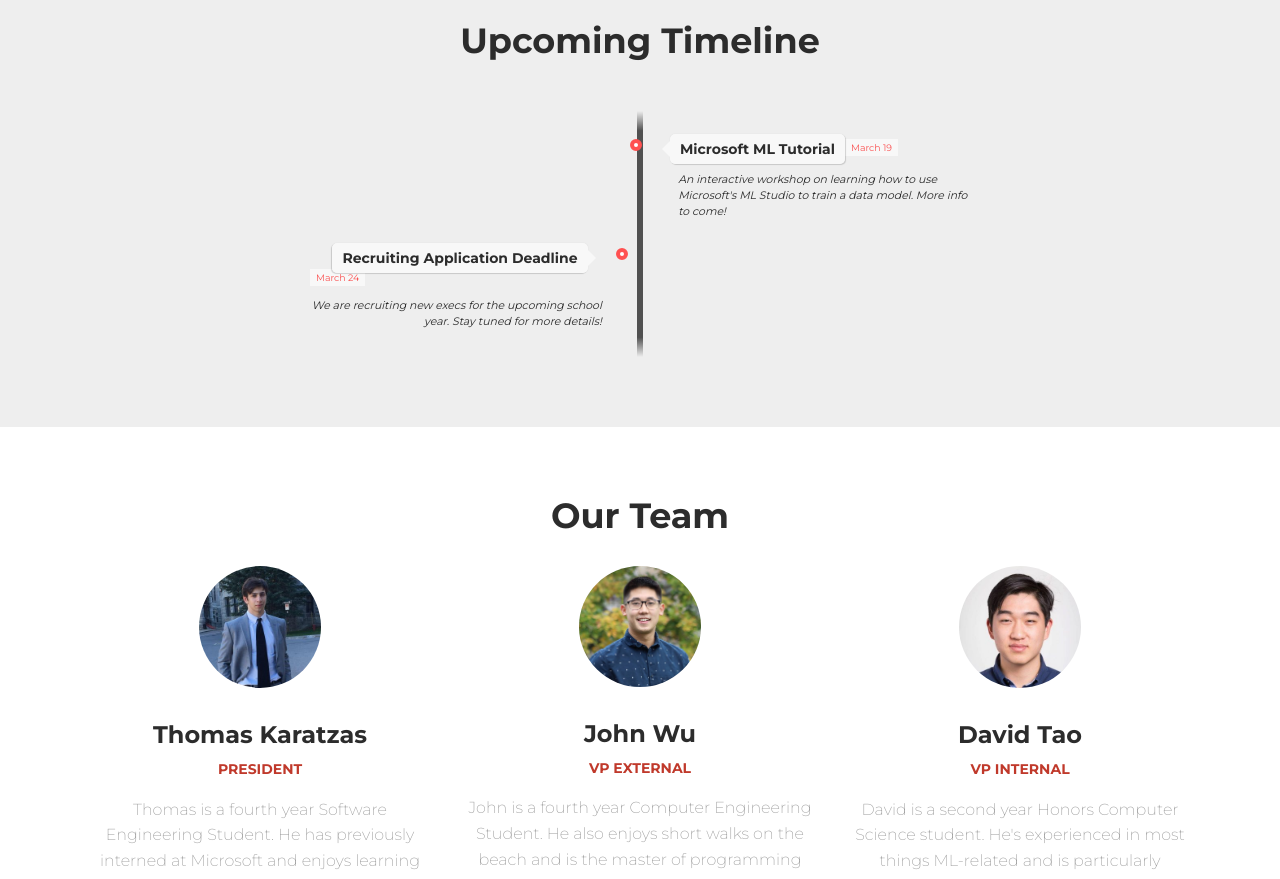
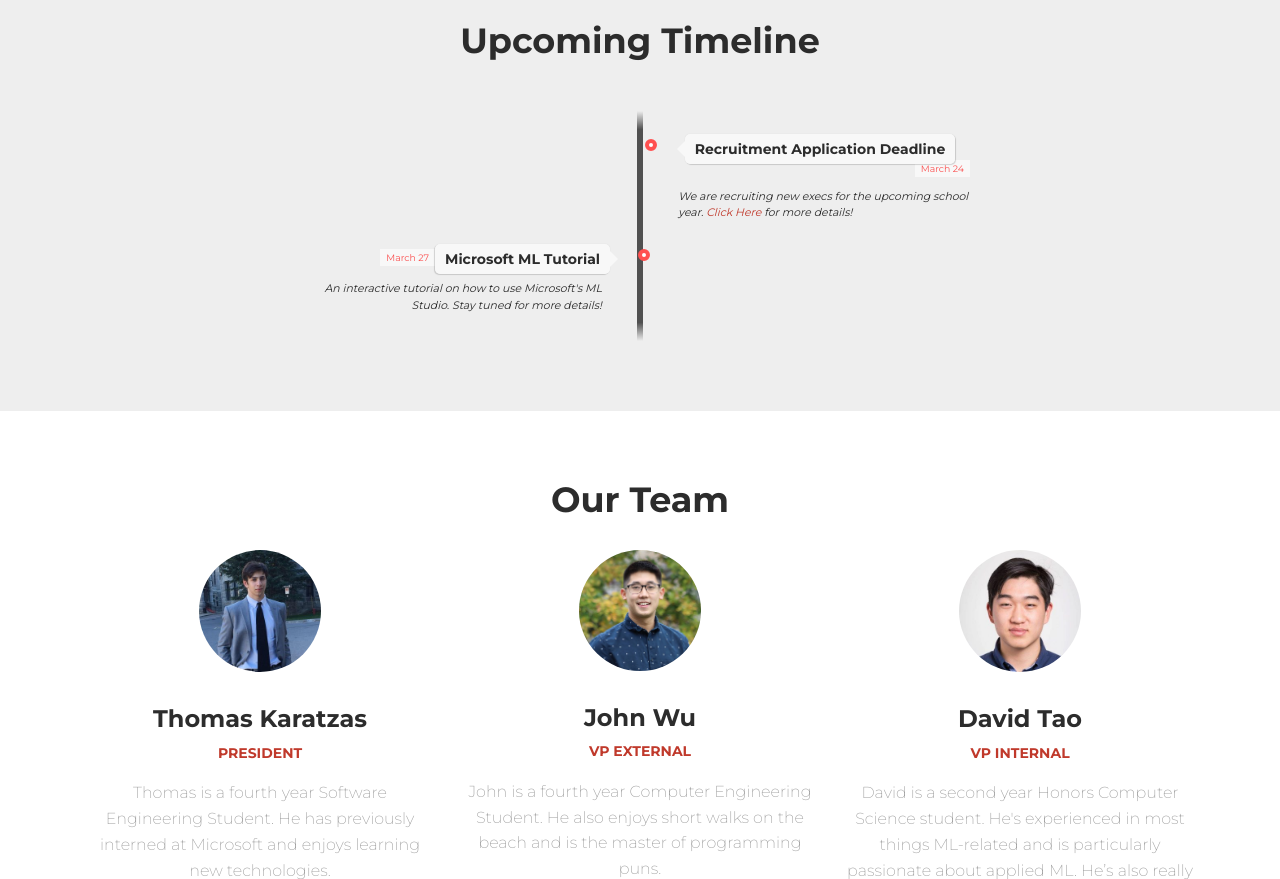
Before and after one commit to johnwu0604/mcgill-ai-website, a website: page public/index.html in a window 1280 px wide. Shown: the part 2240-3119 px from the top of the page. Drawn offline with nearby package versions, Linux system fonts and the light colour scheme.

Commit message:
Updated timeline

```diff
--- a/public/index.html
+++ b/public/index.html
@@ -158,21 +158,22 @@
                                 <li>
                                     <div class="direction-r">
                                         <div class="flag-wrapper">
-                                            <span class="flag">Microsoft ML Tutorial</span>
-                                            <span class="time-wrapper"><span class="time">March 19</span></span>
+                                            <span class="flag">Recruitment Application Deadline</span>
+                                            <span class="time-wrapper"><span class="time">March 24</span></span>
                                         </div>
-                                        <div class="desc">An interactive workshop on learning how to use Microsoft's
-                                        ML Studio to train a data model. More info to come!</div>
+                                        <div class="desc">We are recruiting new execs for the upcoming school year. <a href="https://www.facebook.com/events/1605352462879327/">
+                                                         Click Here</a> for more details!
+                                        </div>
                                     </div>
                                 </li>
                                 <li>
                                     <div class="direction-l">
                                         <div class="flag-wrapper">
-                                            <span class="flag">Recruiting Application Deadline</span>
-                                            <span class="time-wrapper"><span class="time">March 24</span></span>
+                                            <span class="flag">Microsoft ML Tutorial</span>
+                                            <span class="time-wrapper"><span class="time">March 27</span></span>
                                         </div>
-                                        <div class="desc">We are recruiting new execs for the upcoming school year.
-                                        Stay tuned for more details!</div>
+                                        <div class="desc">An interactive tutorial on how to use Microsoft's ML Studio. Stay tuned for more details!
+                                        </div>
                                     </div>
                                 </li>
                             </ul>
```
